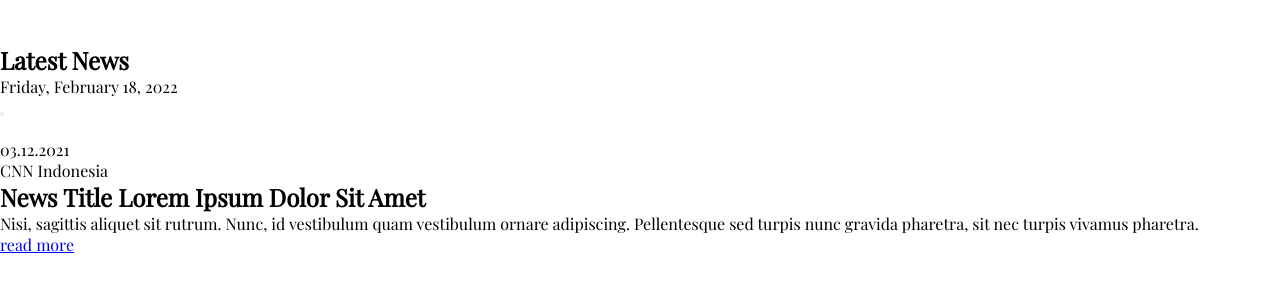
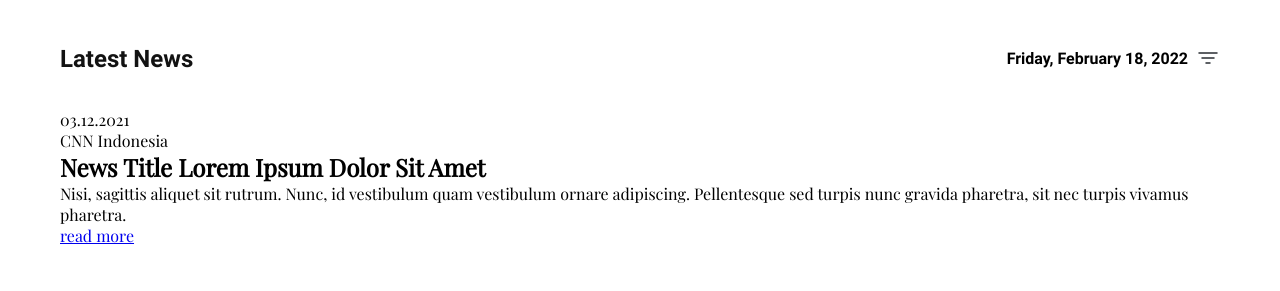
Before and after one commit to AlienAmigo/INXY.COM, a website: page src/pages/index.html in a window 1280 px wide. Shown: the part 73-364 px from the top of the page. Drawn offline with nearby package versions, Linux system fonts and the light colour scheme; files that its build step writes are made by us from their sources; files whose address does not match are found by name.

Commit message:
styled latest-news

```diff
--- a/src/pages/index.html
+++ b/src/pages/index.html
@@ -6,7 +6,7 @@
       name="viewport"
       content="width=device-width, user-scalable=no, initial-scale=1.0, maximum-scale=1.0, minimum-scale=1.0" />
     <meta http-equiv="X-UA-Compatible" content="ie=edge" />
-    <link rel="stylesheet" href="css/style.css">
+    <link rel="stylesheet" href="css/style.css" />
     <title>NewsPortal | Latest News</title>
   </head>
   <body>
@@ -14,11 +14,17 @@
       <div class="page__content">
         <header class="header">
           <a href="/" class="header__logo">
-            <img src="img/logo.svg" alt="NewsPortal Logo" class="header__logo-img"/>
+            <img
+              src="img/logo.svg"
+              alt="NewsPortal Logo"
+              class="header__logo-img" />
           </a>
           <div class="header__search-wrapper">
             <form method="POST" action="" class="seacrh-form"></form>
-            <button id="search-button" class="header__search-btn" type="button"></button>
+            <button
+              id="search-button"
+              class="header__search-btn"
+              type="button"></button>
           </div>
         </header>
         <main>
@@ -27,12 +33,12 @@
               <h1 class="page__title">Latest News</h1>
               <div class="latest-news__date-sort-wrapper">
                 <div class="latest-news__date">
-                  <span>Friday,&nbsp;</span>February 18, 2022
+                  <span class="latest-news__day-of-week">Friday,&nbsp;</span>February 18, 2022
                 </div>
                 <button class="latest-news__sort-btn" type="button"></button>
               </div>
             </div>
-          </section>
+            <div class="latest-news__news-wrapper">
               <article class="news-item">
                 <div class="news__item__pic-wrapper">
                   <picture>
@@ -43,11 +49,18 @@
                   <div class="news-item__date">03.12.2021</div>
                   <div class="news-item__source">CNN Indonesia</div>
                 </div>
-            <h2 class="news-item__title">News Title Lorem Ipsum Dolor Sit Amet</h2>
-            <p class="news-item__text">Nisi, sagittis aliquet sit rutrum. Nunc, id vestibulum quam vestibulum ornare
-              adipiscing. Pellentesque sed turpis nunc gravida pharetra, sit nec turpis vivamus pharetra.</p>
+                <h2 class="news-item__title">
+                  News Title Lorem Ipsum Dolor Sit Amet
+                </h2>
+                <p class="news-item__text">
+                  Nisi, sagittis aliquet sit rutrum. Nunc, id vestibulum quam
+                  vestibulum ornare adipiscing. Pellentesque sed turpis nunc
+                  gravida pharetra, sit nec turpis vivamus pharetra.
+                </p>
                 <a href="#" class="news-item__read-more-link">read more</a>
               </article>
+            </div>
+          </section>
         </main>
       </div>
       <footer class="page__footer-wrapper">Copyright 2022 News Portal</footer>
--- /dev/null
+++ b/src/scss/blocks/latest-news.scss
@@ -0,0 +1,67 @@
+.latest-news {
+  margin: 0 $margin-xs;
+
+  &__head-wrapper {
+    display: flex;
+    align-items: center;
+    justify-content: space-between;
+    margin: 0 0 16px;
+  }
+
+  &__date-sort-wrapper {
+    display: flex;
+    align-items: center;
+    justify-content: flex-end;
+  }
+
+  &__date {
+    margin-right: 8px;
+    font-weight: 700;
+    font-size: 12px;
+    line-height: 150%;
+    color: #000000;
+    font-family: $font-family-sans;
+  }
+
+  &__day-of-week {
+    display: none;
+  }
+
+  &__sort-btn {
+    @include hover();
+    width: 24px;
+    height: 24px;
+    border: none;
+    background:
+      url('../img/sort.svg') no-repeat center / auto,
+      $transparent-color;
+    cursor: pointer;
+  }
+
+  &__news-wrapper {
+    display: flex;
+    align-items: flex-start;
+    justify-content: center;
+  }
+}
+
+@media screen and (min-width: $screen-sm) {
+  .latest-news {
+    margin: 0 $margin-sm 24px;
+
+    &__date {
+      font-size: 16px;
+      line-height: 150%;
+    }
+
+    &__day-of-week {
+      display: inline;
+    }
+  }
+}
+
+@media screen and (min-width: $screen-lg) {
+  .latest-news {
+    margin: 0 $margin-lg 24px;
+  }
+}
--- a/src/scss/blocks/page.scss
+++ b/src/scss/blocks/page.scss
@@ -30,10 +30,22 @@
     flex-direction: column;
   }
 
+  &__title {
+    font-family: $font-family-sans;
+    font-weight: 700;
+    font-size: 24px;
+    line-height: 28px;
+    color: $black80-color;
+  }
+
   &__footer-wrapper {
     display: none;
+  }
+}
 
-    @media screen and (min-width: $screen-lg) {
+@media screen and (min-width: $screen-lg) {
+  .page {
+    &__footer-wrapper {
       display: flex;
       align-items: center;
       justify-content: center;
@@ -41,5 +53,10 @@
       padding: 31px;
       color: $black20-color;
     }
+
+    &__title {
+      font-size: 36px;
+      line-height: 42px;
+    }
   }
 }
--- a/src/scss/style.scss
+++ b/src/scss/style.scss
@@ -5,3 +5,4 @@
 @import 'blocks/page';
 @import 'blocks/header';
 @import 'blocks/search-form';
+@import 'blocks/latest-news';
```
Lines whose indentation alone changed are shown as unchanged.
